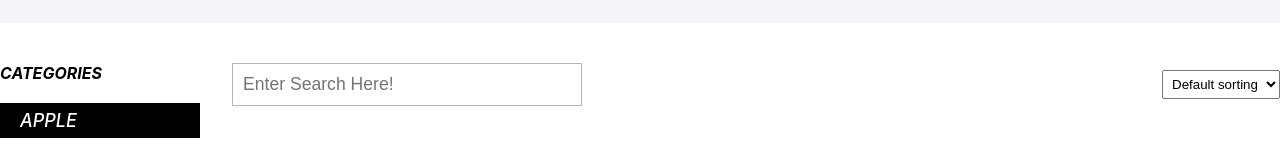
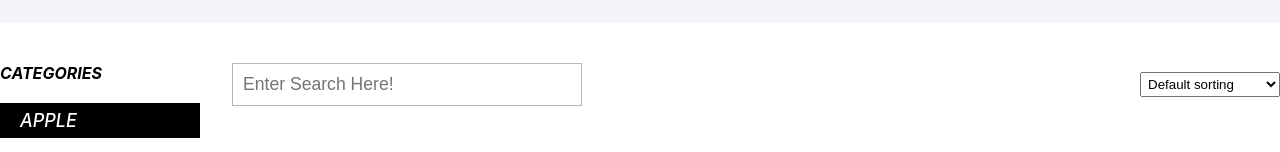
Before and after one commit to hieuphan07/React-Apple-store, a React (Create React App) app: page /shop in a window 1280 px wide. Shown: the part 222-374 px from the top of the page. Built offline with nearby package versions, Linux system fonts and the light colour scheme.

Commit message:
Update MainContentBanner Component

```diff
--- a/src/components/Shop/MainContentBanner.module.css
+++ b/src/components/Shop/MainContentBanner.module.css
@@ -16,5 +16,6 @@
 }
 
 .banner select {
-  padding: 5px;
+  width: 140px;
+  padding: 3px;
 }
```
